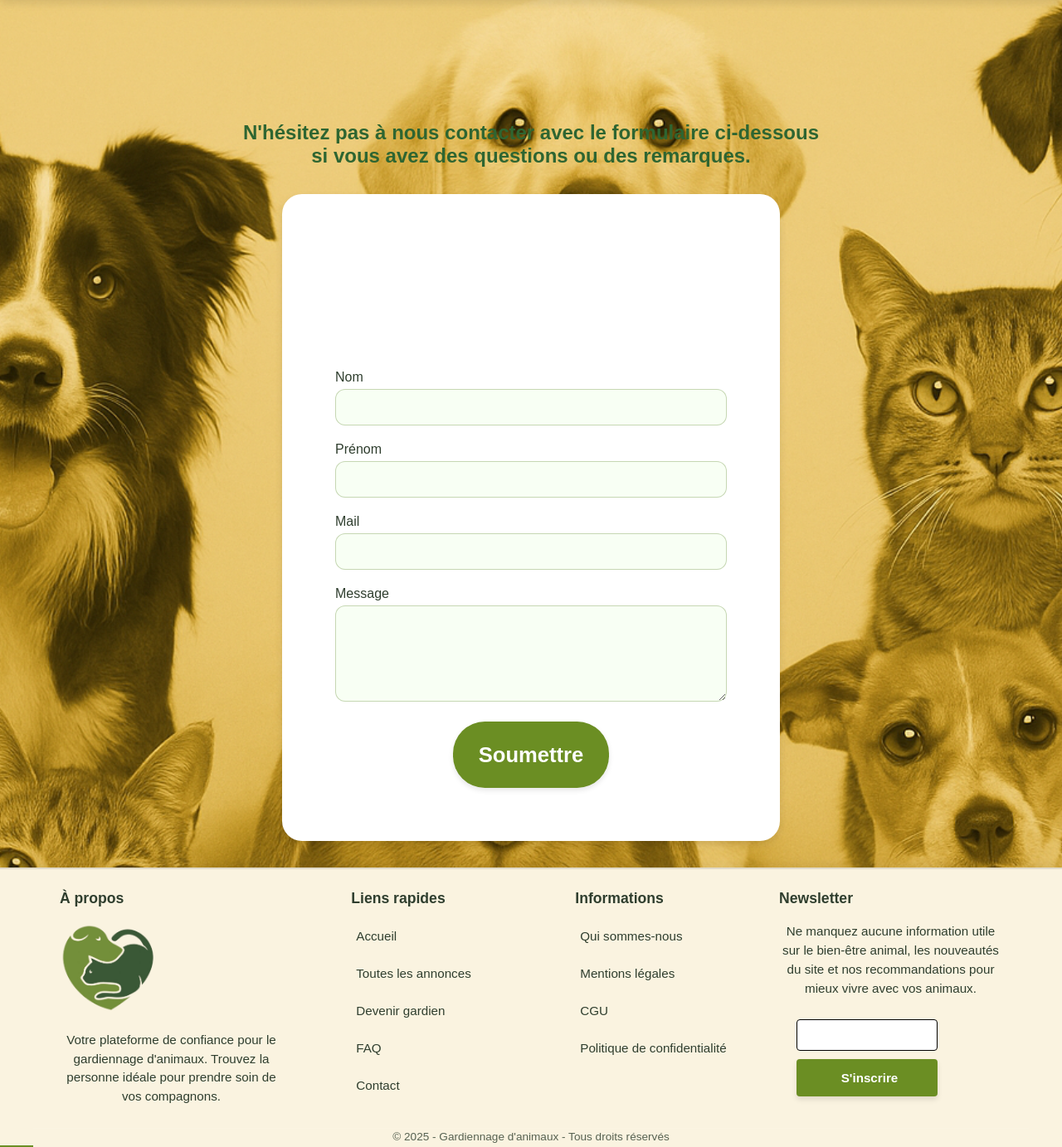
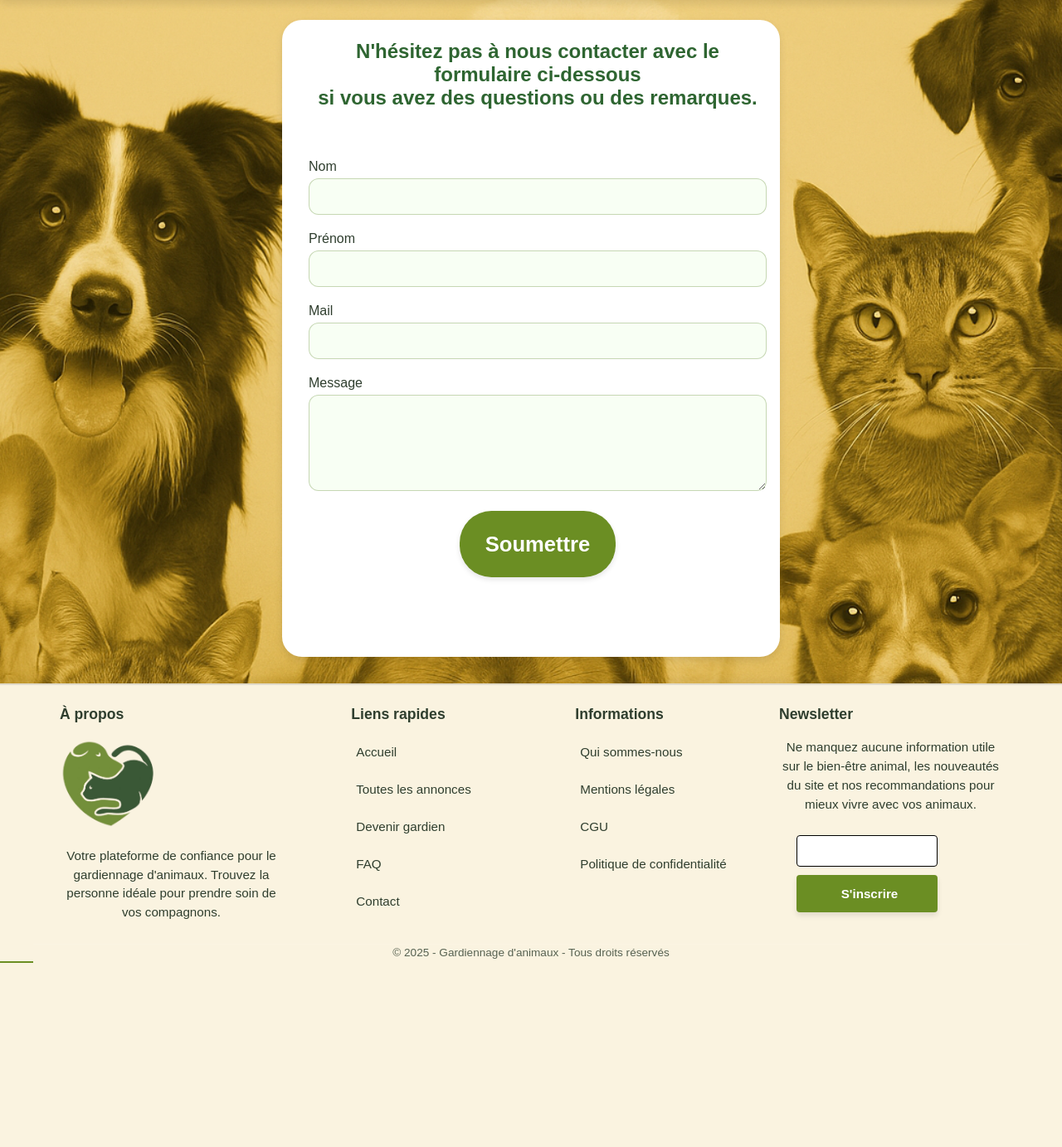
Before and after one commit to MaxxxxxxLh/animalWebsite, a PHP site: page /resetPassword/app/Views/pages/contact.php in a window 1280 px wide. Shown: the part 104-1487 px from the top of the page at 83% size. After the commit the page ends 1265 px from the top, so only its background shows below. Run offline with PHP 8.4, Linux system fonts and the light colour scheme; a stand-in replaces the project's code that opens the database connection.

```diff
--- a/app/Views/home/index.php
+++ b/app/Views/home/index.php
@@ -16,14 +16,13 @@
 
     <main class="container home-page">
         <?php
-
             $prenom = isset($_SESSION["user"]["prenom"]) ? htmlspecialchars($_SESSION["user"]["prenom"]) : null;
             $nom = isset($_SESSION["user"]["nom"]) ? htmlspecialchars($_SESSION["user"]["nom"]) : null;
 
             if ($prenom && $nom) {
                 echo "<p class='welcome-msg'>Bienvenue, $prenom $nom !</p>";
             } else {
-                echo "<p class='welcome-msg'>Bonjour !</p>";
+                echo "<p class='welcome-msg'>Bienvenue sur notre plateforme de gardiennage d’animaux 🐾</p>";
             }
         ?>
             <section class="intro">
--- a/app/Views/pages/contact.php
+++ b/app/Views/pages/contact.php
@@ -12,11 +12,11 @@
 
 <?php include(__DIR__ . '/../includes/header.php');?>
 <main>
-    <h2 style="text-align: center; color: #2e6531; margin-top: 50px;">
+    <div class="contact-form">
+        <h2 style="text-align: center; color: #2e6531;">
             N'hésitez pas à nous contacter avec le formulaire ci-dessous<br>si vous avez des questions ou des remarques.
         </h2>
-    <div class="contact-form">
-    <form action="/contactForm" method="POST" class="loginContainer">
+        <form action="/contactForm" method="POST">
             <div class="form-group">
                 <label for="nom">Nom</label>
                 <input type="text" name="nom" id="nom" required>
--- a/public/css/style.css
+++ b/public/css/style.css
@@ -24,9 +24,10 @@ body {
 }
 
 .welcome-msg {
-  font-size: 1.5em;
-  color: #333;
-  margin: 1em 0;
+  font-size: 2.2em;
+  font-weight: 600;
+  color: var(--nature-text);
+  margin: 1.5em 0 1em 0;
   text-align: center;
 }
 
@@ -632,22 +633,22 @@ input[type="file"] {
 }
 main {
   flex: 1;
-  padding-top: 6em;
+  padding-top: 1em;
 }
 
 .messagerie-page,
 .faq-section,
 .contact-form {
-  padding-top: 6em;
+  padding-top: 3em;
 }
 .contact-form {
   background: var(--nature-white);
-  padding: 2em;
+  padding: 0 1em 6em 2em;
   border-radius: 24px;
   box-shadow: var(--shadow);
   max-width: 600px;
   width: 90%;
-  margin: 2em auto;
+  margin: 0.5em auto 2em auto;
   display: flex;
   flex-direction: column;
   gap: 1em;
@@ -791,3 +792,11 @@ textarea:focus {
   padding-top: 6em;
   padding-bottom: 6em;
 }
+.contact-form h2 {
+  margin-bottom: 1em;
+  margin-top: 1em;
+}
+.contact-form button {
+  margin: 0 auto;
+  display: block;
+}
```
Lines whose indentation alone changed are shown as unchanged.
